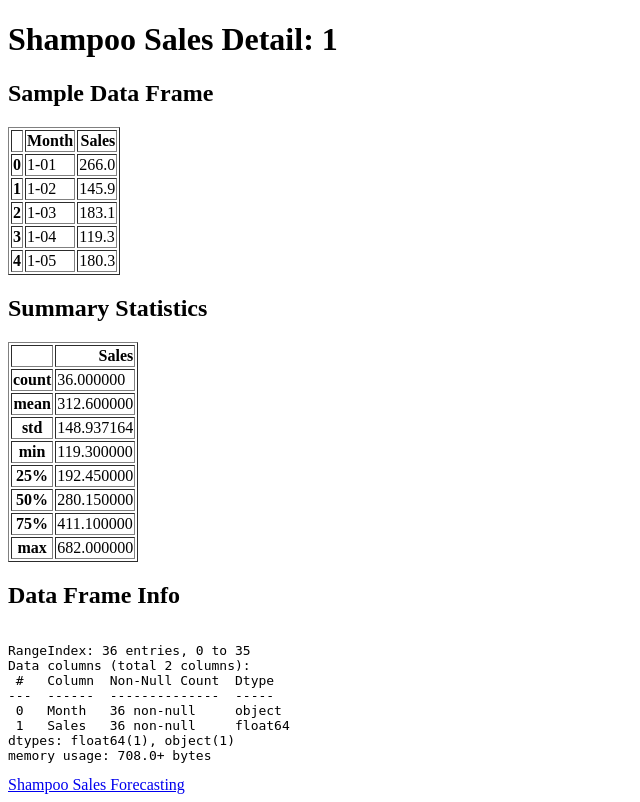
After one commit to Harisai-edb/postgreAI, a Django app: page /empstat/Sales_Pridiction/1/ in a window 1280 px wide. The commit adds this page. Shown: the whole page, without its empty margins (0-640 px from the left). Run offline with Django 4.2, Linux system fonts and the light colour scheme.

Commit message:
Added forecasting ability

```diff
--- /dev/null
+++ b/pgai/empstat/templates/pgai/Sales_Pridiction.html
@@ -0,0 +1,22 @@
+<!DOCTYPE html>
+<html>
+<head>
+    <title>Shampoo Sales Details</title>
+</head>
+<body>
+    <h1>Shampoo Sales Detail: {{ model_name }}</h1>
+
+    <h2>Sample Data Frame</h2>
+    {{ data_frame|safe }}
+
+    <h2>Summary Statistics</h2>
+    {{ describe|safe }}
+
+    <h2>Data Frame Info</h2>
+    <pre>{{ info|safe }}</pre>
+
+    <a href="{% url 'shampoo_sales_prediction' %}">Shampoo Sales Forecasting</a>
+
+
+</body>
+</html>
--- a/pgai/empstat/templates/pgai/home.html
+++ b/pgai/empstat/templates/pgai/home.html
@@ -26,7 +26,7 @@
         <section>
             <h2>Forecasting</h2>
             <p>{{ forecasting_description }}</p>
-            <!-- Add a link to the forecasting page here if needed -->
+            <a href="{% url 'forecasting' %}">Explore Forecasting Abilities</a>
         </section>
     </div>
 </body>
--- a/pgai/empstat/urls.py
+++ b/pgai/empstat/urls.py
@@ -12,7 +12,12 @@ urlpatterns = [
     path('model_list/', views.model_list, name='model_list'),
     path('model_details/<str:model_name>/', views.model_details, name='model_details'),
     path('data_analysis/<str:model_name>/', views.data_analysis_model, name='data_analysis_model'),
-
-
+    path('forecasting/', views.forecasting, name='forecasting'),
+    path('Sales_Pridiction/<str:model_name>/', views.Sales_Pridiction, name='Sales_Pridiction'),
+    path('Capacity_Planing/<str:model_name>/', views.Capacity_Planing, name='Capacity_Planing'),
+    path('Future_trends/<str:model_name>/', views.Future_trends, name='Future_trends'),
+    path('Stockmarket_prediction/<str:model_name>/', views.Stockmarket_prediction, name='Stockmarket_prediction'),
+    path('shampoo_sales_prediction/', views.shampoo_sales_prediction, name='shampoo_sales_prediction'),
+    path('disk_usage_prediction/', views.disk_usage_prediction, name='disk_usage_prediction'),
 
 ]
--- a/pgai/empstat/views.py
+++ b/pgai/empstat/views.py
@@ -7,6 +7,10 @@ import os
 from django.apps import apps
 from io import StringIO
 from django.urls import reverse
+from pandas import read_csv
+from pandas.plotting import autocorrelation_plot
+from pandas import DataFrame
+from statsmodels.tsa.arima.model import ARIMA
 
 
 def home(request):
@@ -428,3 +432,130 @@ def analyze_sales_data(data):
 
 
     return columns_info
+
+
+def forecasting(request):
+    # shows forecasting abilities
+    forecasting_abilities = ["Sales_Pridiction","Capacity_Planing","Future_trends","Stockmarket_prediction"]
+    model_data = []
+    for ability in forecasting_abilities:
+        model_data.append({
+            'model_name': ability,
+            'model_url': reverse(ability,args=[ability])
+        })
+    # Pass the list of model names to the template
+    context = {
+        'models': model_data,
+    }
+
+    return render(request, 'pgai/forecasting.html', context)
+
+def Sales_Pridiction(request,model_name):
+
+    shampoo_sales = [ { "Month": "1-01", "Sales": 266.0 }, { "Month": "1-02", "Sales": 145.9 }, { "Month": "1-03", "Sales": 183.1 }, { "Month": "1-04", "Sales": 119.3 }, { "Month": "1-05", "Sales": 180.3 }, { "Month": "1-06", "Sales": 168.5 }, { "Month": "1-07", "Sales": 231.8 }, { "Month": "1-08", "Sales": 224.5 }, { "Month": "1-09", "Sales": 192.8 }, { "Month": "1-10", "Sales": 122.9 }, { "Month": "1-11", "Sales": 336.5 }, { "Month": "1-12", "Sales": 185.9 }, { "Month": "2-01", "Sales": 194.3 }, { "Month": "2-02", "Sales": 149.5 }, { "Month": "2-03", "Sales": 210.1 }, { "Month": "2-04", "Sales": 273.3 }, { "Month": "2-05", "Sales": 191.4 }, { "Month": "2-06", "Sales": 287.0 }, { "Month": "2-07", "Sales": 226.0 }, { "Month": "2-08", "Sales": 303.6 }, { "Month": "2-09", "Sales": 289.9 }, { "Month": "2-10", "Sales": 421.6 }, { "Month": "2-11", "Sales": 264.5 }, { "Month": "2-12", "Sales": 342.3 }, { "Month": "3-01", "Sales": 339.7 }, { "Month": "3-02", "Sales": 440.4 }, { "Month": "3-03", "Sales": 315.9 }, { "Month": "3-04", "Sales": 439.3 }, { "Month": "3-05", "Sales": 401.3 }, { "Month": "3-06", "Sales": 437.4 }, { "Month": "3-07", "Sales": 575.5 }, { "Month": "3-08", "Sales": 407.6 }, { "Month": "3-09", "Sales": 682.0 }, { "Month": "3-10", "Sales": 475.3 }, { "Month": "3-11", "Sales": 581.3 }, { "Month": "3-12", "Sales": 646.9 } ]
+    shampoo_sales_df = pd.DataFrame(shampoo_sales)
+
+    # Calculate summary statistics (describe)
+    describe_data = shampoo_sales_df.describe()
+
+    # Capture the output of df.info() as a string
+    info_output = StringIO()
+    shampoo_sales_df.info(buf=info_output)
+    info_data = info_output.getvalue()
+    info_output.close()
+
+
+
+    # Pass the model details to the template
+    context = {
+        'model_name': model_name,
+        'data_frame': shampoo_sales_df.head().to_html(classes='table table-striped table-bordered table-sm'),
+        'describe': describe_data.to_html(classes='table table-striped table-bordered table-sm'),
+        'info': info_data,
+    }
+
+    return render(request,'pgai/Sales_Pridiction.html', context)
+
+def Capacity_Planing(request,model_name):
+
+    disk_usage = [{"Month":"1-01","Usage":212},{"Month":"1-02","Usage":230},{"Month":"1-04","Usage":238},{"Month":"1-03","Usage":251},{"Month":"1-05","Usage":269},{"Month":"1-06","Usage":276},{"Month":"1-07","Usage":287},{"Month":"1-08","Usage":295},{"Month":"1-09","Usage":306},{"Month":"1-10","Usage":310},{"Month":"1-11","Usage":320},{"Month":"1-12","Usage":280},{"Month":"2-01","Usage":291},{"Month":"2-02","Usage":312},{"Month":"2-03","Usage":326},{"Month":"2-04","Usage":333},{"Month":"2-05","Usage":346},{"Month":"2-06","Usage":354},{"Month":"2-07","Usage":361},{"Month":"2-08","Usage":372},{"Month":"2-09","Usage":385},{"Month":"2-10","Usage":396},{"Month":"2-11","Usage":409},{"Month":"2-12","Usage":391},{"Month":"3-01","Usage":403},{"Month":"3-02","Usage":412},{"Month":"3-03","Usage":423},{"Month":"3-04","Usage":436},{"Month":"3-05","Usage":447},{"Month":"3-06","Usage":459},{"Month":"3-07","Usage":463},{"Month":"3-08","Usage":471},{"Month":"3-09","Usage":483},{"Month":"3-10","Usage":491},{"Month":"3-11","Usage":509},{"Month":"3-12","Usage":492}]
+    df = pd.DataFrame(disk_usage)
+
+    # Calculate summary statistics (describe)
+    describe_data = df.describe()
+
+    # Capture the output of df.info() as a string
+    info_output = StringIO()
+    df.info(buf=info_output)
+    info_data = info_output.getvalue()
+    info_output.close()
+
+
+
+    # Pass the model details to the template
+    context = {
+        'model_name': model_name,
+        'data_frame': df.head().to_html(classes='table table-striped table-bordered table-sm'),
+        'describe': describe_data.to_html(classes='table table-striped table-bordered table-sm'),
+        'info': info_data,
+    }
+
+    return render(request,'pgai/disk_usage.html', context)
+
+def Future_trends(request,model_name):
+    pass
+
+def Stockmarket_prediction(request,model_name):
+    pass
+
+def shampoo_sales_prediction(request):
+
+    shampoo_sales = [ { "Month": "1-01", "Sales": 266.0 }, { "Month": "1-02", "Sales": 145.9 }, { "Month": "1-03", "Sales": 183.1 }, { "Month": "1-04", "Sales": 119.3 }, { "Month": "1-05", "Sales": 180.3 }, { "Month": "1-06", "Sales": 168.5 }, { "Month": "1-07", "Sales": 231.8 }, { "Month": "1-08", "Sales": 224.5 }, { "Month": "1-09", "Sales": 192.8 }, { "Month": "1-10", "Sales": 122.9 }, { "Month": "1-11", "Sales": 336.5 }, { "Month": "1-12", "Sales": 185.9 }, { "Month": "2-01", "Sales": 194.3 }, { "Month": "2-02", "Sales": 149.5 }, { "Month": "2-03", "Sales": 210.1 }, { "Month": "2-04", "Sales": 273.3 }, { "Month": "2-05", "Sales": 191.4 }, { "Month": "2-06", "Sales": 287.0 }, { "Month": "2-07", "Sales": 226.0 }, { "Month": "2-08", "Sales": 303.6 }, { "Month": "2-09", "Sales": 289.9 }, { "Month": "2-10", "Sales": 421.6 }, { "Month": "2-11", "Sales": 264.5 }, { "Month": "2-12", "Sales": 342.3 }, { "Month": "3-01", "Sales": 339.7 }, { "Month": "3-02", "Sales": 440.4 }, { "Month": "3-03", "Sales": 315.9 }, { "Month": "3-04", "Sales": 439.3 }, { "Month": "3-05", "Sales": 401.3 }, { "Month": "3-06", "Sales": 437.4 }, { "Month": "3-07", "Sales": 575.5 }, { "Month": "3-08", "Sales": 407.6 }, { "Month": "3-09", "Sales": 682.0 }, { "Month": "3-10", "Sales": 475.3 }, { "Month": "3-11", "Sales": 581.3 }, { "Month": "3-12", "Sales": 646.9 } ]
+    df = pd.DataFrame(shampoo_sales)
+
+    plt.figure(figsize=(15, 6))
+    df.plot()
+    plt.title(f'Shampoo Sales for 3 years')
+    plt.xlabel('Year-Month')
+    plt.ylabel('Sales')
+    plt.xticks(rotation=45)
+    plt.tight_layout()
+    chart_filename = f'Shampoo_Sales_chart.png'
+    plt.savefig(os.path.join('empstat/static/pgai/', chart_filename))
+    plt.close()
+    # shampoo_sales_forecast_chart = f""
+
+    fc_chart = f'Shampoo_sales_fc_last_year.png'
+
+    context = {
+        'chart_filename': chart_filename,
+        'fc_chart': fc_chart
+    }
+
+    return render(request, 'pgai/shampoo_sales_fc.html', context)
+
+
+def disk_usage_prediction(request):
+
+    disk_usage = [{"Month":"1-01","Usage":212},{"Month":"1-02","Usage":230},{"Month":"1-04","Usage":238},{"Month":"1-03","Usage":251},{"Month":"1-05","Usage":269},{"Month":"1-06","Usage":276},{"Month":"1-07","Usage":287},{"Month":"1-08","Usage":295},{"Month":"1-09","Usage":306},{"Month":"1-10","Usage":310},{"Month":"1-11","Usage":320},{"Month":"1-12","Usage":280},{"Month":"2-01","Usage":291},{"Month":"2-02","Usage":312},{"Month":"2-03","Usage":326},{"Month":"2-04","Usage":333},{"Month":"2-05","Usage":346},{"Month":"2-06","Usage":354},{"Month":"2-07","Usage":361},{"Month":"2-08","Usage":372},{"Month":"2-09","Usage":385},{"Month":"2-10","Usage":396},{"Month":"2-11","Usage":409},{"Month":"2-12","Usage":391},{"Month":"3-01","Usage":403},{"Month":"3-02","Usage":412},{"Month":"3-03","Usage":423},{"Month":"3-04","Usage":436},{"Month":"3-05","Usage":447},{"Month":"3-06","Usage":459},{"Month":"3-07","Usage":463},{"Month":"3-08","Usage":471},{"Month":"3-09","Usage":483},{"Month":"3-10","Usage":491},{"Month":"3-11","Usage":509},{"Month":"3-12","Usage":492}]
+    df = pd.DataFrame(disk_usage)
+
+    plt.figure(figsize=(15, 6))
+    df.plot()
+    plt.title(f'Disk Usage for 3 Years')
+    plt.xlabel('Year-Month')
+    plt.ylabel('Disk Usage in GBs')
+    plt.xticks(rotation=45)
+    plt.tight_layout()
+    chart_filename = f'disk_usage_chart.png'
+    plt.savefig(os.path.join('empstat/static/pgai/', chart_filename))
+    plt.close()
+
+    fc_chart = f'disk_usage_fc_last_year.png'
+
+    context = {
+        'chart_filename': chart_filename,
+        'fc_chart': fc_chart
+    }
+
+    return render(request, 'pgai/disk_usage_fc.html', context)
--- a/requirements.txt
+++ b/requirements.txt
@@ -9,14 +9,17 @@ matplotlib==3.8.0
 numpy==1.26.0
 packaging==23.1
 pandas==2.1.1
+patsy==0.5.3
 Pillow==10.0.1
 psycopg2==2.9.7
 pyparsing==3.1.1
 pyscopg2==66.0.2
 python-dateutil==2.8.2
 pytz==2023.3.post1
+scipy==1.11.3
 six==1.16.0
 sqlparse==0.4.4
+statsmodels==0.14.0
 typing_extensions==4.8.0
 tzdata==2023.3
 zipp==3.17.0
```
Also changed, not shown: pgai/empstat/templates/pgai/disk_usage.html (added, +22 -0 lines), pgai/empstat/templates/pgai/disk_usage_fc.html (added, +9 -0 lines), pgai/empstat/templates/pgai/forecasting.html (added, +26 -0 lines), pgai/empstat/templates/pgai/shampoo_sales_fc.html (added, +9 -0 lines), pgai/empstat/static/pgai/Shampoo_Sales_chart.png (added), pgai/empstat/static/pgai/Shampoo_sales_fc_last_year.png (added), pgai/empstat/static/pgai/Station_State_chart.png, pgai/empstat/static/pgai/Wind_Direction_chart.png, pgai/empstat/static/pgai/disk_usage_chart.png (added), pgai/empstat/static/pgai/disk_usage_fc_last_year.png (added).
